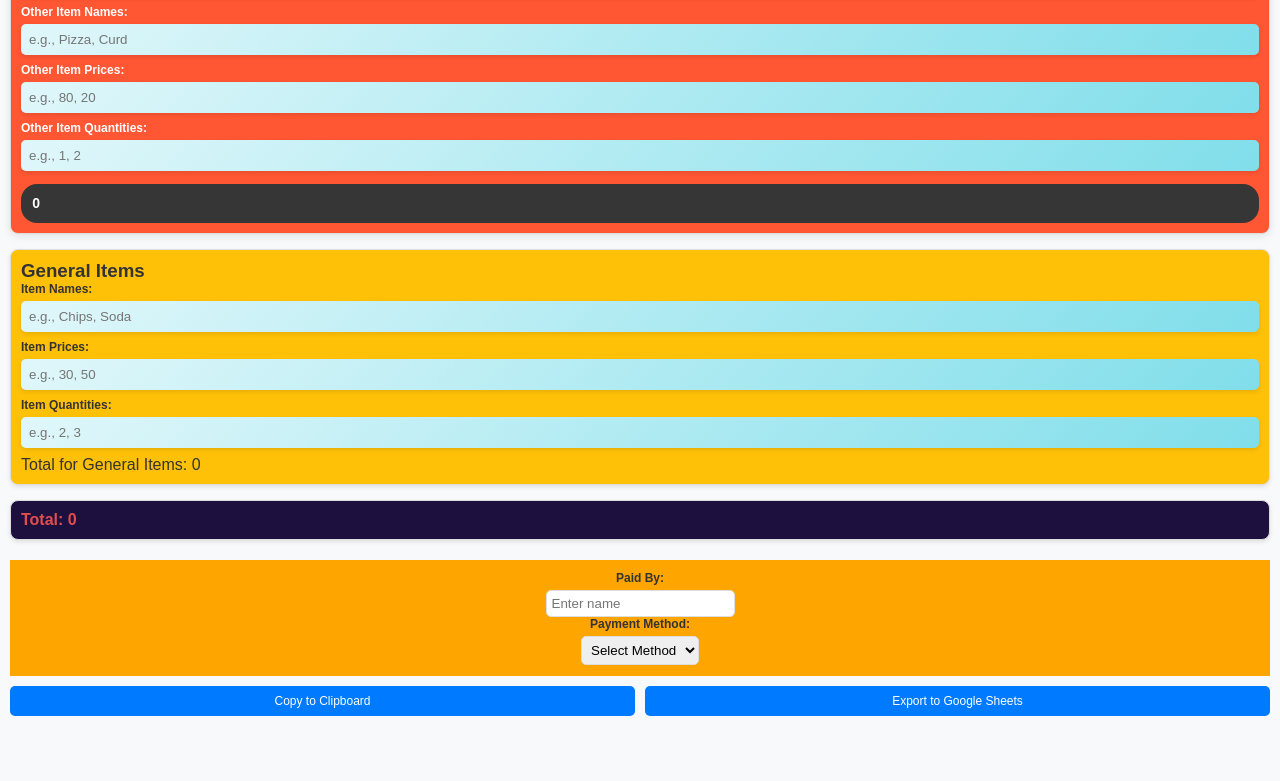
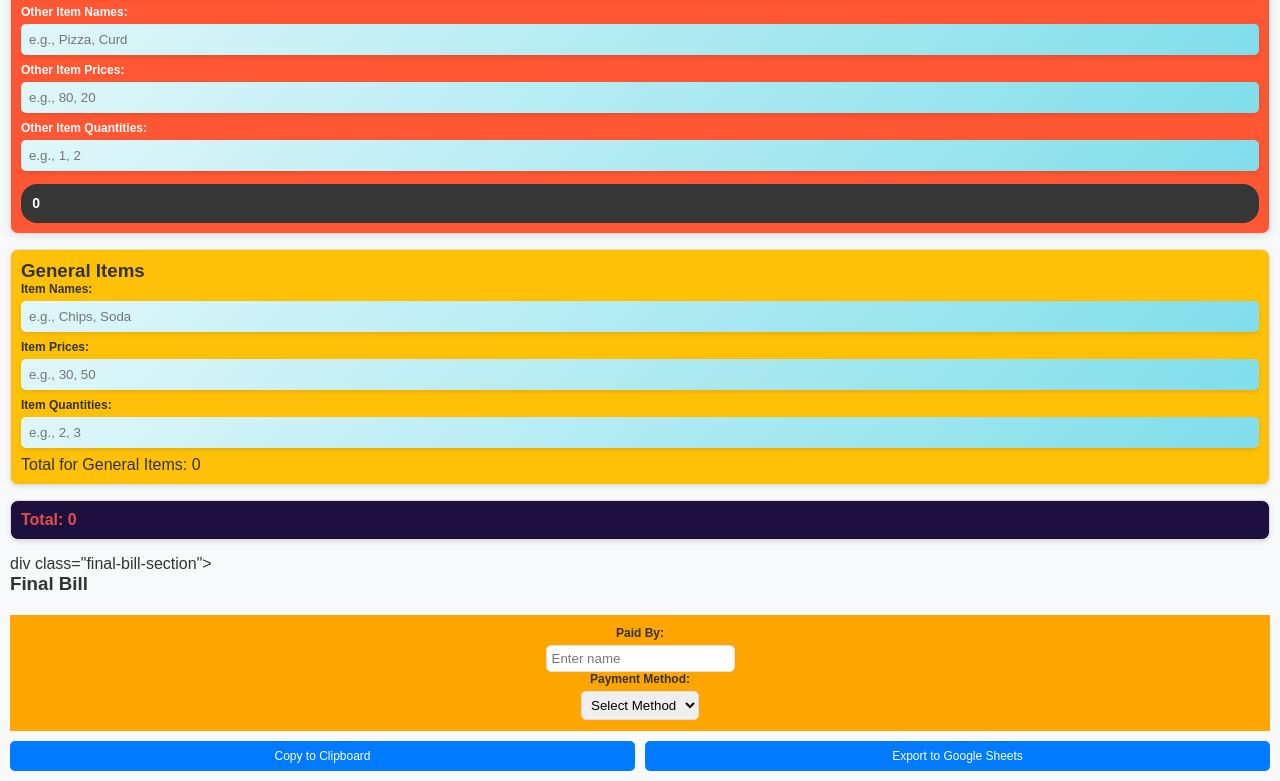
Before and after one commit to Suman-Rajak/College-Canteen, a plain HTML site: page index.html in a window 1280 px wide. Shown: the part 5371-6152 px from the top of the page. Before the commit the page ends 6097 px from the top, so only its background shows below. Drawn offline with Linux system fonts and the light colour scheme.

Commit message:
Update index.html

```diff
--- a/index.html
+++ b/index.html
@@ -35,6 +35,11 @@
         Total: <span id="grand-total">0</span>
     </div>
 
+div class="final-bill-section">
+    <h3>Final Bill</h3>
+    <div id="final-bill"></div>
+</div>
+
     <div class="paid">
         <label for="paid-by">Paid By: </label>
         <input type="text" id="paid-by" placeholder="Enter name" style="padding: 5px; border-radius: 5px; border: 1px solid #ddd;">
```
